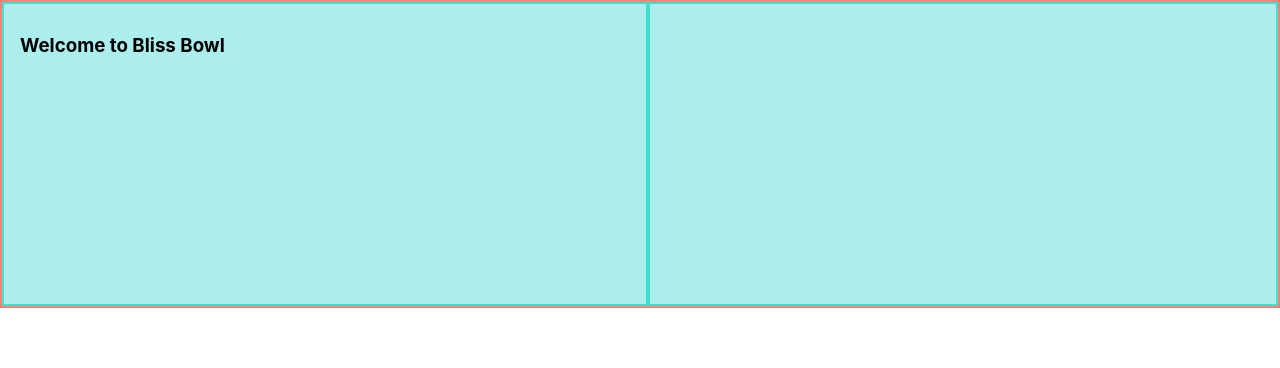
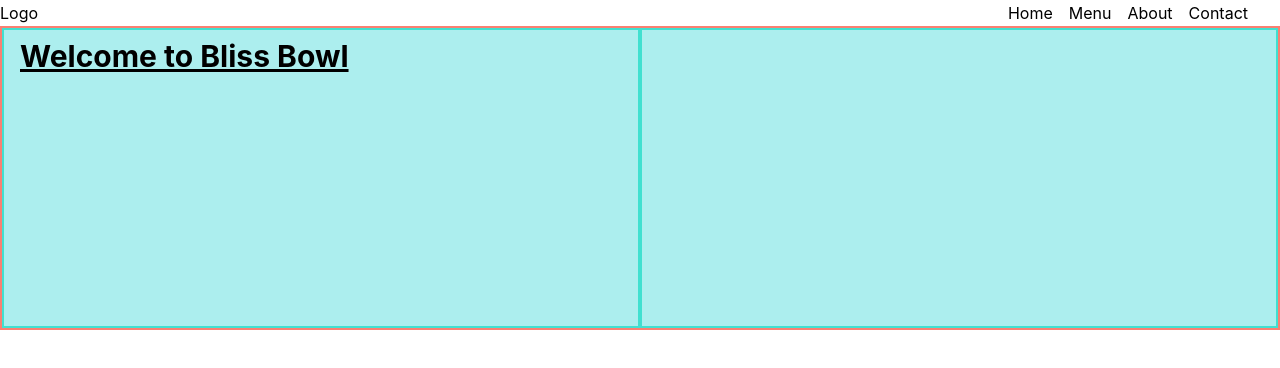
Before and after one commit to lellis09/Bliss-Bowl-Eatery, a Next.js app: page / in a window 1280 px wide. Shown: the top 368 px of the page. Built offline with nearby package versions, Linux system fonts and the light colour scheme.

Commit message:
added tailwind and nav

```diff
--- a/components/Hero.js
+++ b/components/Hero.js
@@ -1,11 +1,12 @@
 import React from 'react'
+
 
 const Hero = () => {
     return(
         <main className=''>
             <section className='container background'>
                 <div className='title-cont'>
-                    <h1 className='title'>Welcome to Bliss Bowl</h1>
+                    <h1 className='title text-3xl font-bold underline'>Welcome to Bliss Bowl</h1>
                 </div>
                 <div className='img'>
 
--- /dev/null
+++ b/components/Menu.js
@@ -0,0 +1,17 @@
+import React from "react";
+
+const Menu = () => {
+    return (
+        <nav className="flex justify-between pr-8">
+            <div>Logo</div>
+            <ul className="flex gap-x-4">
+                <li>Home</li>
+                <li>Menu</li>
+                <li>About</li>
+                <li>Contact</li>
+            </ul>
+        </nav>
+    )
+}
+
+export default Menu
--- a/global.css
+++ b/global.css
@@ -1,3 +1,7 @@
+@tailwind base;
+@tailwind components;
+@tailwind utilities;
+
 body {
   font-family: 'SF Pro Text', 'SF Pro Icons', 'Helvetica Neue', 'Helvetica',
     'Arial', sans-serif;
--- a/package.json
+++ b/package.json
@@ -9,5 +9,10 @@
     "next": "^14.1.1",
     "react": "^18.2.0",
     "react-dom": "^18.2.0"
+  },
+  "devDependencies": {
+    "autoprefixer": "^10.4.19",
+    "postcss": "^8.4.39",
+    "tailwindcss": "^3.4.6"
   }
 }
--- a/pages/_app.js
+++ b/pages/_app.js
@@ -1,10 +1,13 @@
 import '../global.css'
 import Hero from '../components/Hero'
+import Menu from '../components/Menu'
 
 export default function MyApp() {
   return(
     <section>
+      <Menu />
       <Hero />
+
     </section>
 
   )
--- /dev/null
+++ b/postcss.config.js
@@ -0,0 +1,6 @@
+module.exports = {
+  plugins: {
+    tailwindcss: {},
+    autoprefixer: {},
+  },
+}
--- a/styles/home.module.css
+++ b/styles/home.module.css
@@ -1,3 +1,5 @@
+
+
 .main {
   padding: 20px 20px 60px;
   max-width: 680px;
--- /dev/null
+++ b/tailwind.config.js
@@ -0,0 +1,11 @@
+/** @type {import('tailwindcss').Config} */
+module.exports = {
+  content: [
+    "./app/**/*.{js,ts,jsx,tsx,mdx}",
+    "./components/**/*.{js,ts,jsx,tsx,mdx}"
+  ],
+  theme: {
+    extend: {},
+  },
+  plugins: [],
+}
```
Also changed, not shown: components/menu.js (deleted, +0 -13 lines), 1 other file (tests, documents, lock files or other folders).
